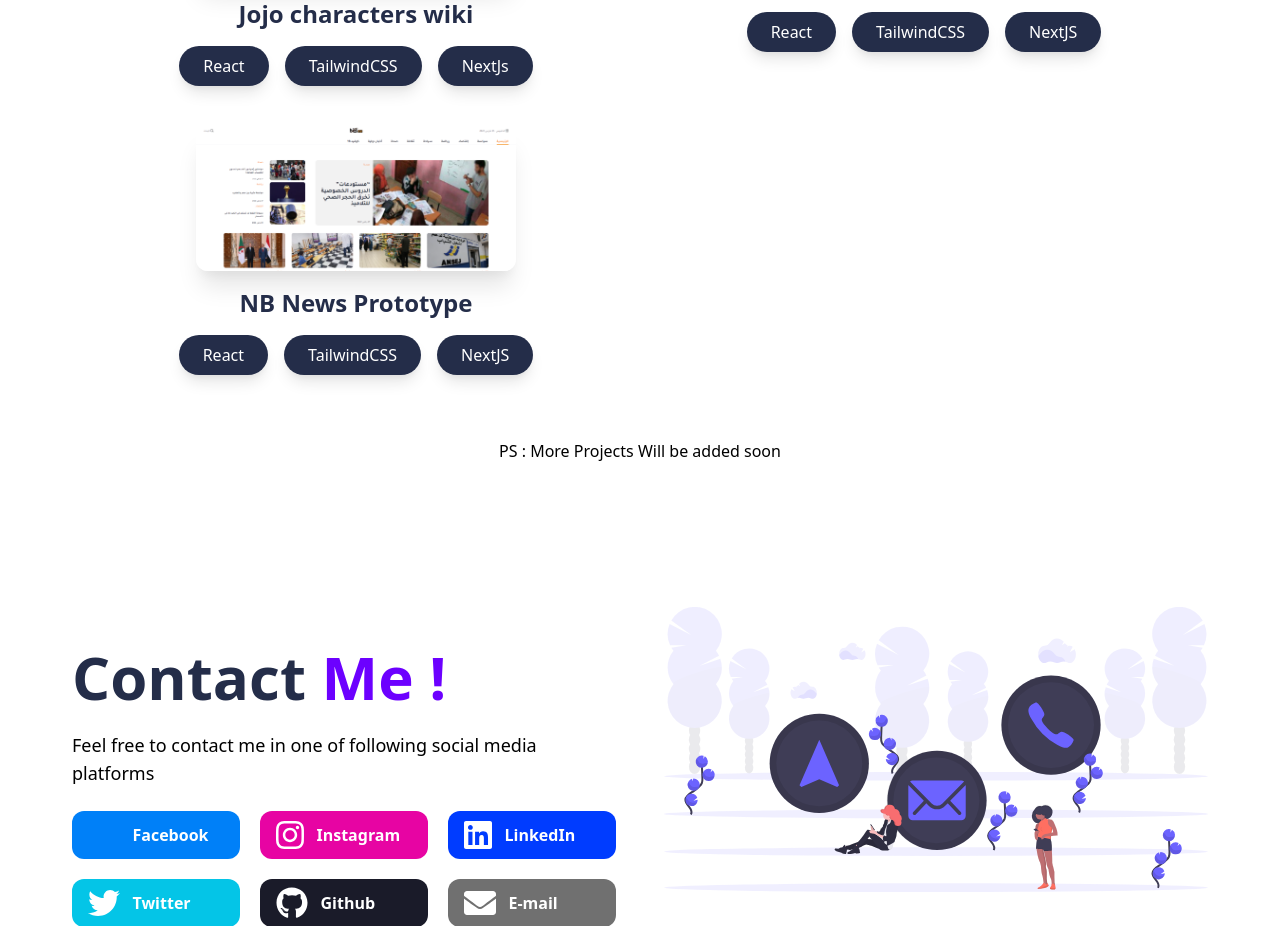
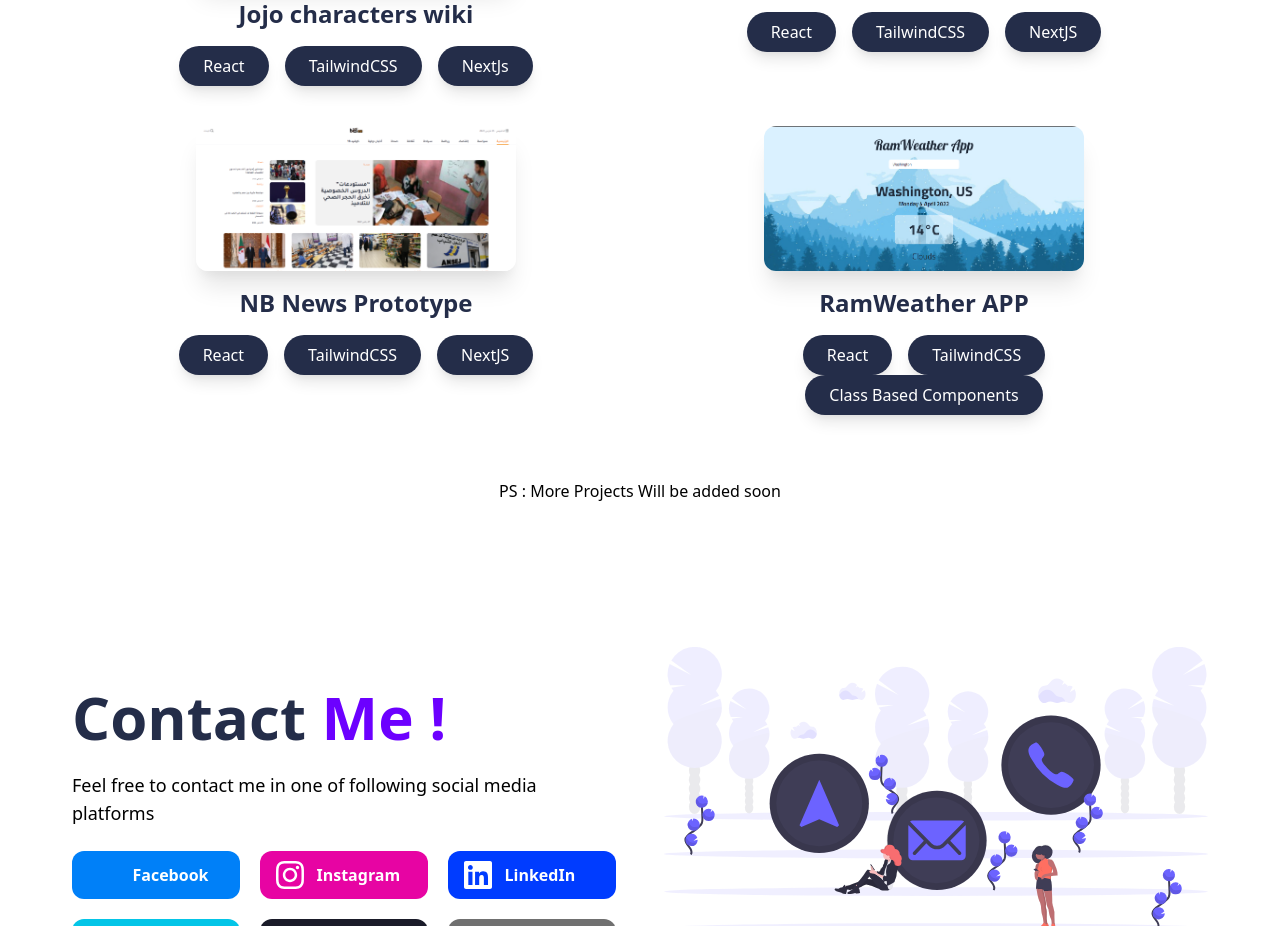
Before and after one commit to ramiborni/BorniAhmedRami-AboutMe, a React (Create React App) app: page / in a window 1280 px wide. Shown: the part 2880-3806 px from the top of the page. Built offline with nearby package versions, Linux system fonts and the light colour scheme; some icons are missing.

Commit message:
[Update] Add New Project

```diff
--- a/src/components/Projects.tsx
+++ b/src/components/Projects.tsx
@@ -46,6 +46,12 @@ const Projects = () => {
       link:'https://nb-tv.vercel.app',
       techs:['React','TailwindCSS','NextJS']
     },
+    {
+      title:'RamWeather APP',
+      img:'ramweather.png',
+      link:'https://ramweather.vercel.app/',
+      techs:['React','TailwindCSS','Class Based Components']
+    }
 
   ];
   return (
```
Also changed, not shown: public/img/projects/ramweather.png (added).
